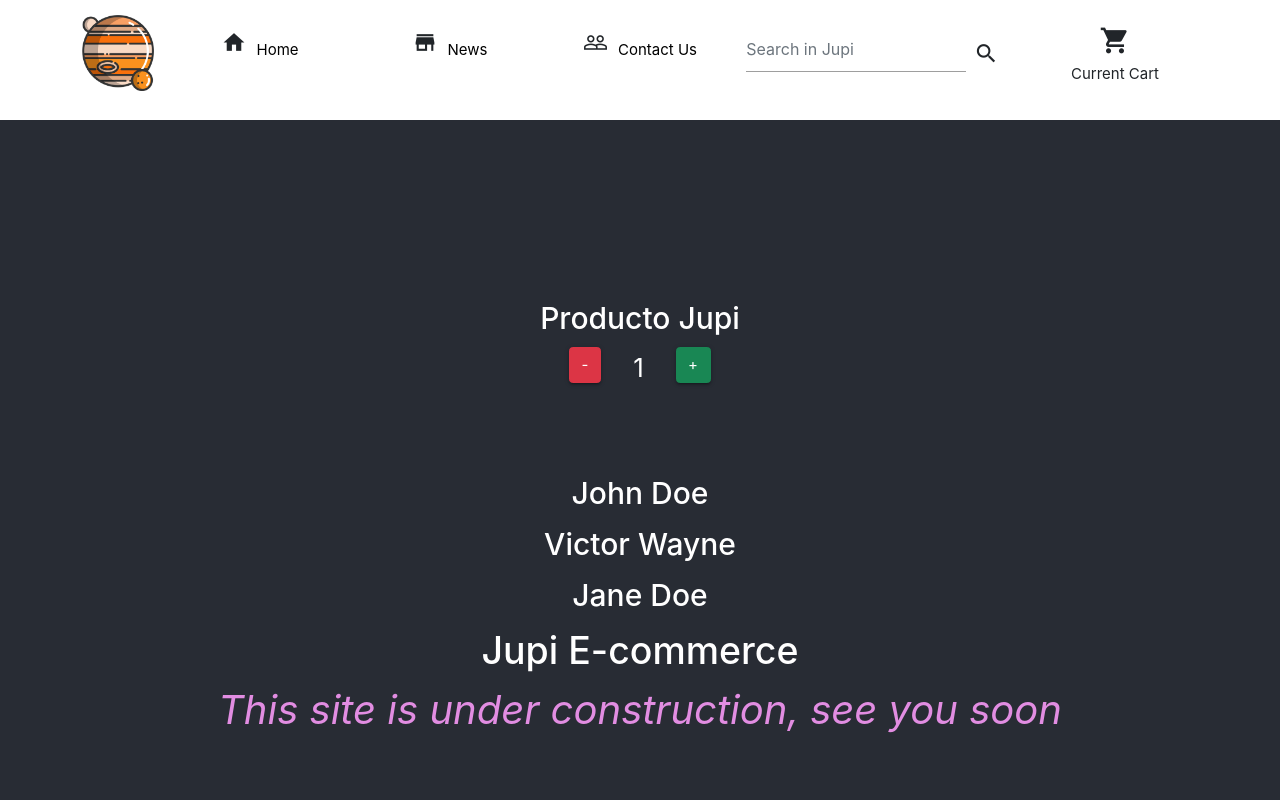
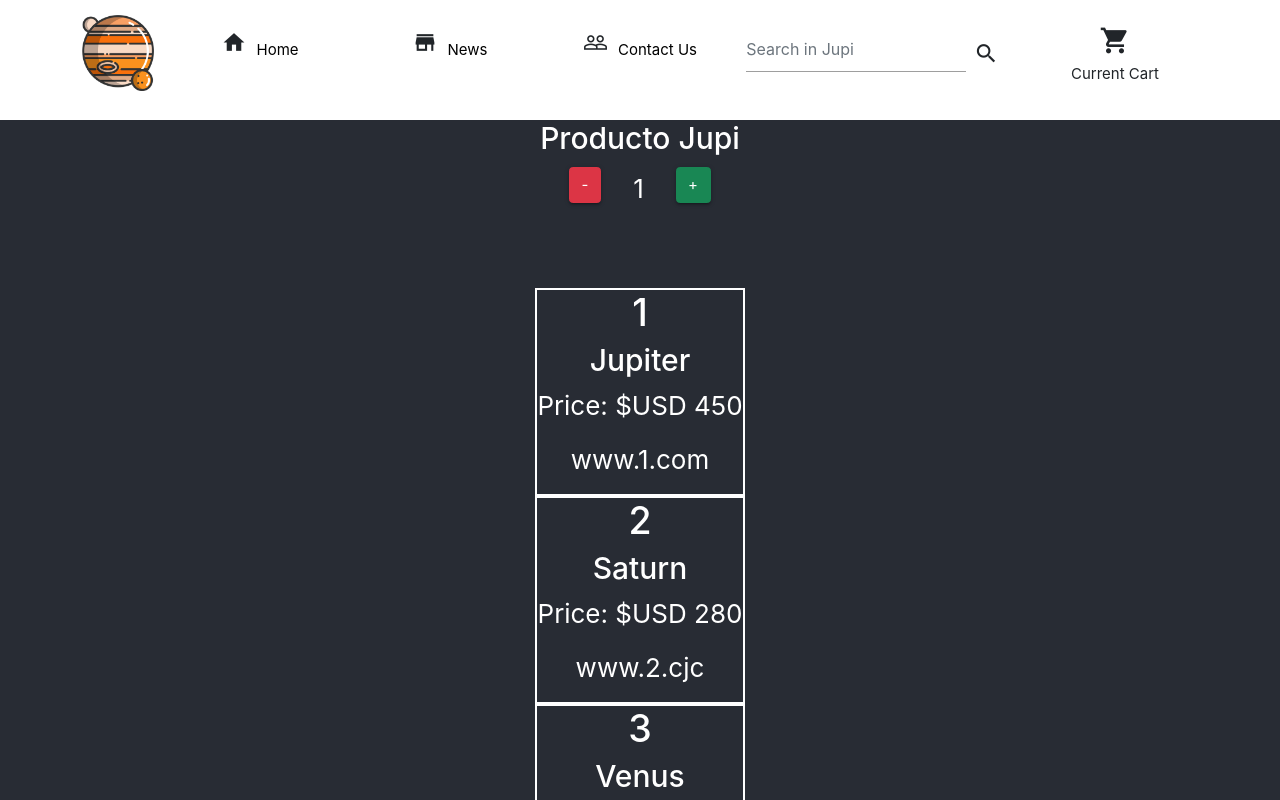
Before and after one commit to ultrasoft011/jupi, a React (Create React App) app: page / in a window 1280 px wide. Shown: the top 800 px of the page. Built offline with nearby package versions, Linux system fonts and the light colour scheme.

Commit message:
ItemList: component

```diff
--- a/src/App.css
+++ b/src/App.css
@@ -99,3 +99,9 @@ a:hover {
 .producto-jupi {
   padding-bottom: 60px;
 }
+
+.article-container {
+  display: flex;
+  border: 2px solid white;
+  flex-direction: column;
+}
--- a/src/components/Item.js
+++ b/src/components/Item.js
@@ -2,12 +2,14 @@ import React from "react";
 
 const Item = (props) => {
   return (
-    <>
-      <h1>{props.id}</h1>
-      <h2>{props.title}</h2>
-      <p>{props.price}</p>
-      <p>{props.pictureURL}</p>
-    </>
+    <div className="test-container">
+      <div className="article-container">
+        <h1>{props.id}</h1>
+        <h2>{props.title}</h2>
+        <p>{props.price}</p>
+        <p>{props.pictureURL}</p>
+      </div>
+    </div>
   );
 };
 
--- a/src/components/ItemList.js
+++ b/src/components/ItemList.js
@@ -3,15 +3,22 @@ import Item from "./Item";
 
 const ItemList = () => {
   const data = [
-    { title: "John Doe" },
-    { title: "Victor Wayne" },
-    { title: "Jane Doe" },
+    { id: 1, title: "Jupiter", price: 450, pictureURL: "www.1.com" },
+    { id: 2, title: "Saturn", price: 280, pictureURL: "www.2.cjc" },
+    { id: 3, title: "Venus", price: 355, pictureURL: "222.hola.com" },
   ];
 
   return (
     <div>
       {data.map((user) => {
-        return <Item title={user.title} />;
+        return (
+          <Item
+            id={user.id}
+            title={user.title}
+            price={`Price: $USD ${user.price}`}
+            pictureURL={user.pictureURL}
+          />
+        );
       })}
     </div>
   );
--- a/src/components/ItemListContainer.js
+++ b/src/components/ItemListContainer.js
@@ -8,6 +8,7 @@ const ItemListContainer = (props) => {
       {/* ItemCount component, contador con valores iniciales de 5 y 1 */}
       <ItemCount stock="5" initial="1" />
       <ItemList />
+
       <h1>Jupi E-commerce</h1>
       <i class="welcome-message">{props.welcome}</i>
     </>
```
